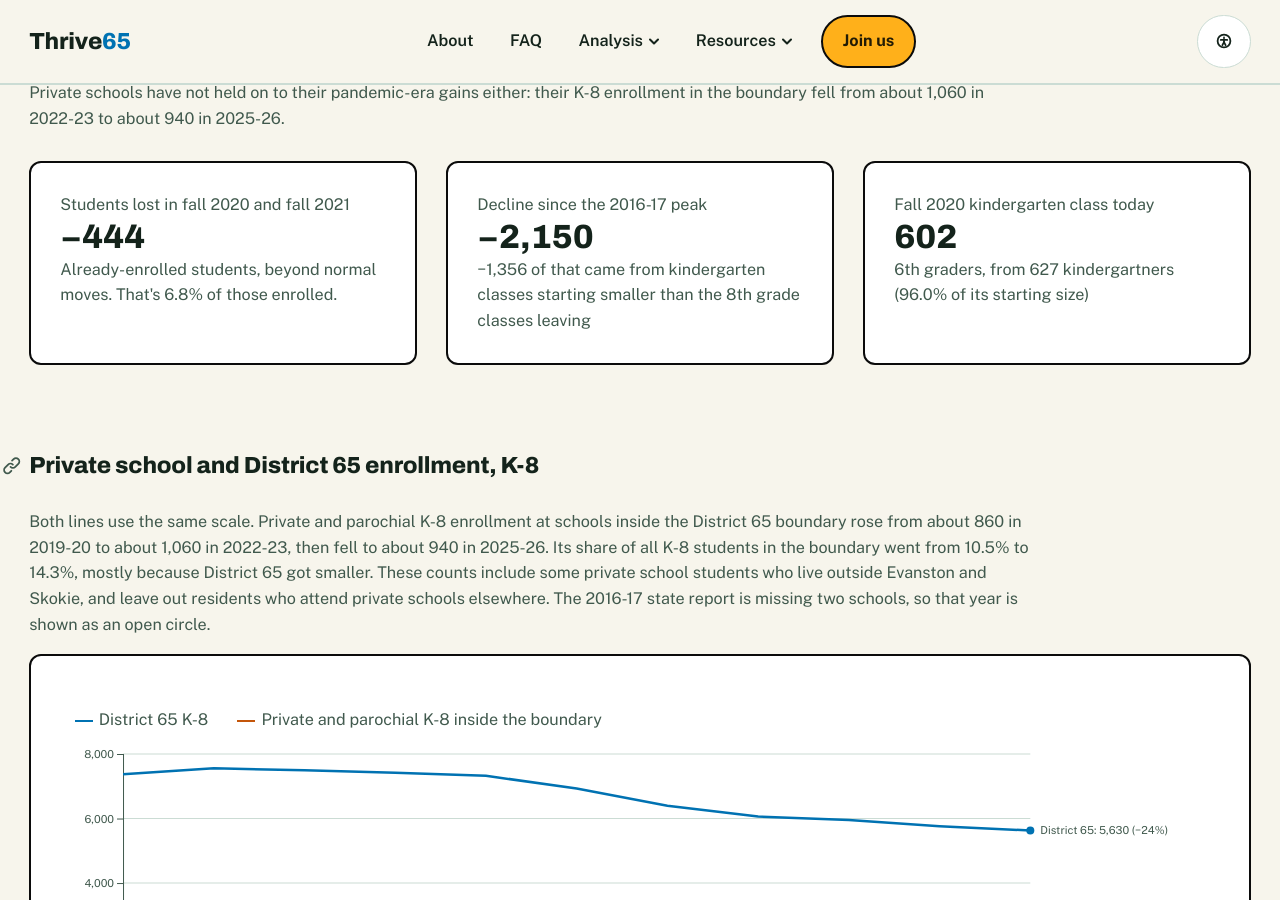
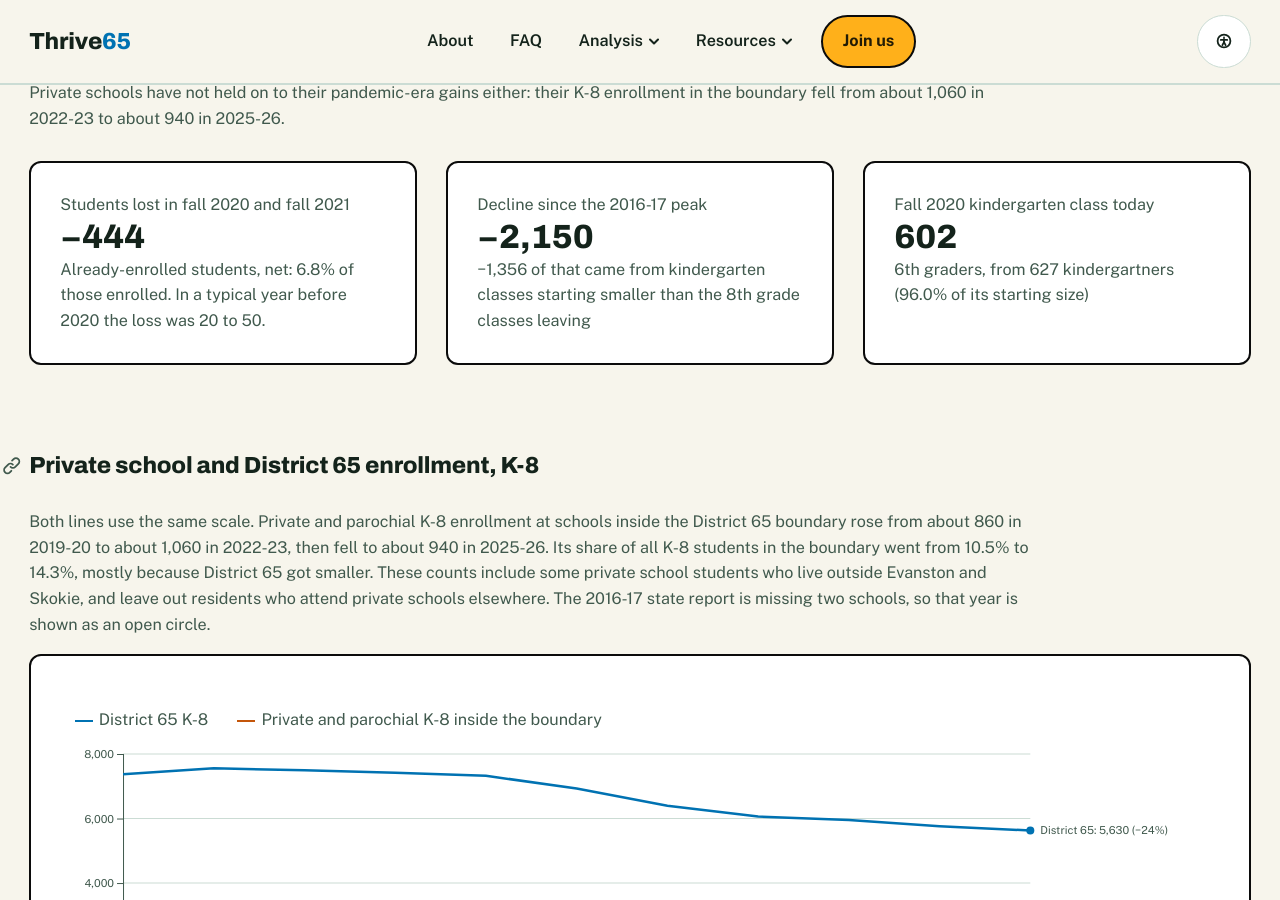
Before and after one commit to Thrive65/thrive65-site, a Jekyll site: the page built from analysis/enrollment.md, in a window 1280 px wide and 900 px high, scrolled down 4136 px. Built offline with Jekyll 4.4.1, drawn with Linux system fonts in a browser that asks for light colours.

Commit message:
Correct the pandemic-years tile: net loss, with the pre-2020 typical range
Co-Authored-By: Claude Opus 5.5 <noreply@anthropic.com>
Claude-Session: https://claude.ai/code/session_01SmpF7gL57aNoLck87onHpj

```diff
--- a/analysis/enrollment.md
+++ b/analysis/enrollment.md
@@ -47,7 +47,7 @@ wide: true
 <p class="lede">Some did. From fall 2019 to fall 2022, District 65 lost about 1,260 K-8 students, and private schools inside the district boundary gained about 200. Private enrollment has since fallen back more than halfway, and students already in District 65 have mostly stayed.</p>
 <p class="note" id="covid-takeaway">The pandemic shows up most clearly among students who were already enrolled. In fall 2020 and fall 2021, <b data-draw="cv-loss">—</b> students who would normally have moved up a grade did not return, about <b data-draw="cv-pct">—</b> of those enrolled. Those losses eased in 2022-23, and since then they have looked much like they did before the pandemic. About two-thirds of the students lost in fall 2020 and 2021 would be in high school or graduated by now, and the rest would be in middle school, so a return of those families would add few students for long. Private schools have not held on to their pandemic-era gains either: their K-8 enrollment in the boundary fell from about 1,060 in 2022-23 to about 940 in 2025-26.</p>
 <div class="tiles" id="covid-tiles">
-  <div class="tile"><div class="lab">Students lost in fall 2020 and fall 2021</div><div class="big" data-draw="cv-loss2">—</div><div class="sub">Already-enrolled students, beyond normal moves. That's <span data-draw="cv-pct2">—</span> of those enrolled.</div></div>
+  <div class="tile"><div class="lab">Students lost in fall 2020 and fall 2021</div><div class="big" data-draw="cv-loss2">—</div><div class="sub">Already-enrolled students, net: <span data-draw="cv-pct2">—</span> of those enrolled. In a typical year before 2020 the loss was 20 to 50.</div></div>
   <div class="tile"><div class="lab">Decline since the 2016-17 peak</div><div class="big" data-draw="cv-total">—</div><div class="sub"><span data-draw="cv-entry2">—</span> of that came from kindergarten classes starting smaller than the 8th grade classes leaving</div></div>
   <div class="tile"><div class="lab">Fall 2020 kindergarten class today</div><div class="big" data-draw="cv-k20">—</div><div class="sub">6th graders, from <span data-draw="cv-k20k">—</span> kindergartners (<span data-draw="cv-k20p">—</span> of its starting size)</div></div>
 </div>
```
